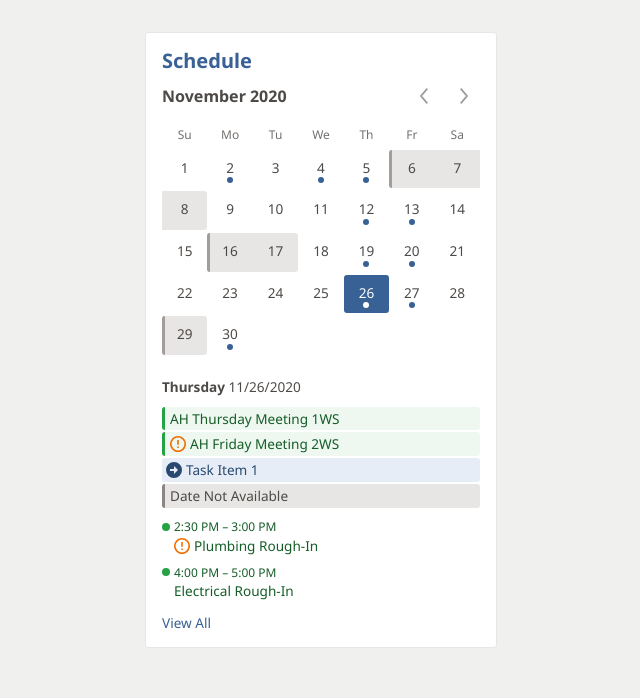
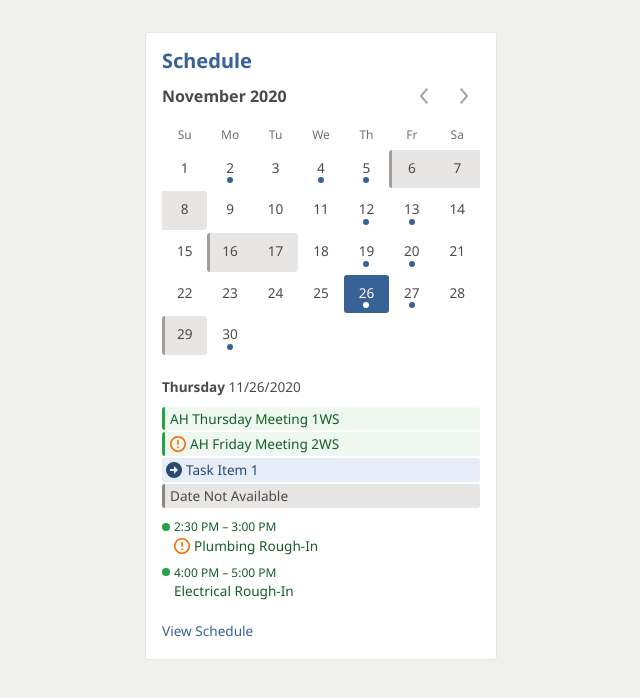
Before and after one commit to martylouis/mini-calendar-demo, a Next.js app: page / in a window 1280 px wide. Shown: the top 698 px of the page, without its empty margins (319-959 px from the left). Built offline with nearby package versions, Linux system fonts and the light colour scheme.

Commit message:
Update footer

```diff
--- a/components/mini-calendar.js
+++ b/components/mini-calendar.js
@@ -61,9 +61,9 @@ const MiniCalendar = () => {
         <div className="ba-mini-calendar__event_item dot dot_event"></div>
       </div>
       <footer className="ba-mini-calendar__footer">
-        <p className="ba-mini-calendar__view_more">
-          <a href="#">View All</a>
-        </p>
+        <div className="ba-mini-calendar__schedule_link">
+          <a href="#">View Schedule</a>
+        </div>
       </footer>
     </div>
   );
--- a/styles/_mini-calendar.scss
+++ b/styles/_mini-calendar.scss
@@ -269,9 +269,12 @@
     }
   }
 
-  &__view_more {
-    margin: 1rem 0 0;
+  &__footer {
+    margin-top: 1.5rem;
+    margin-bottom: 0.25rem;
+  }
 
+  &__schedule_link {
     font-size: 0.85rem;
   }
 }
```
